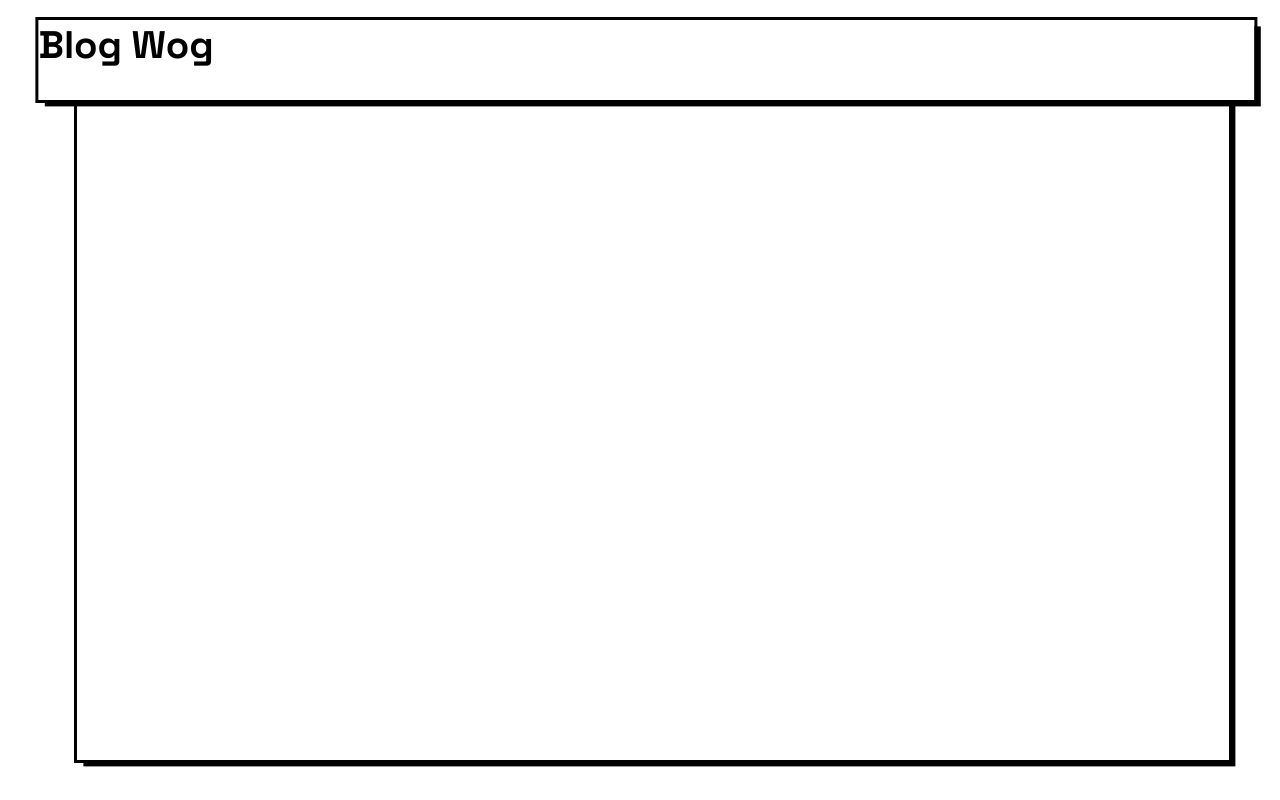
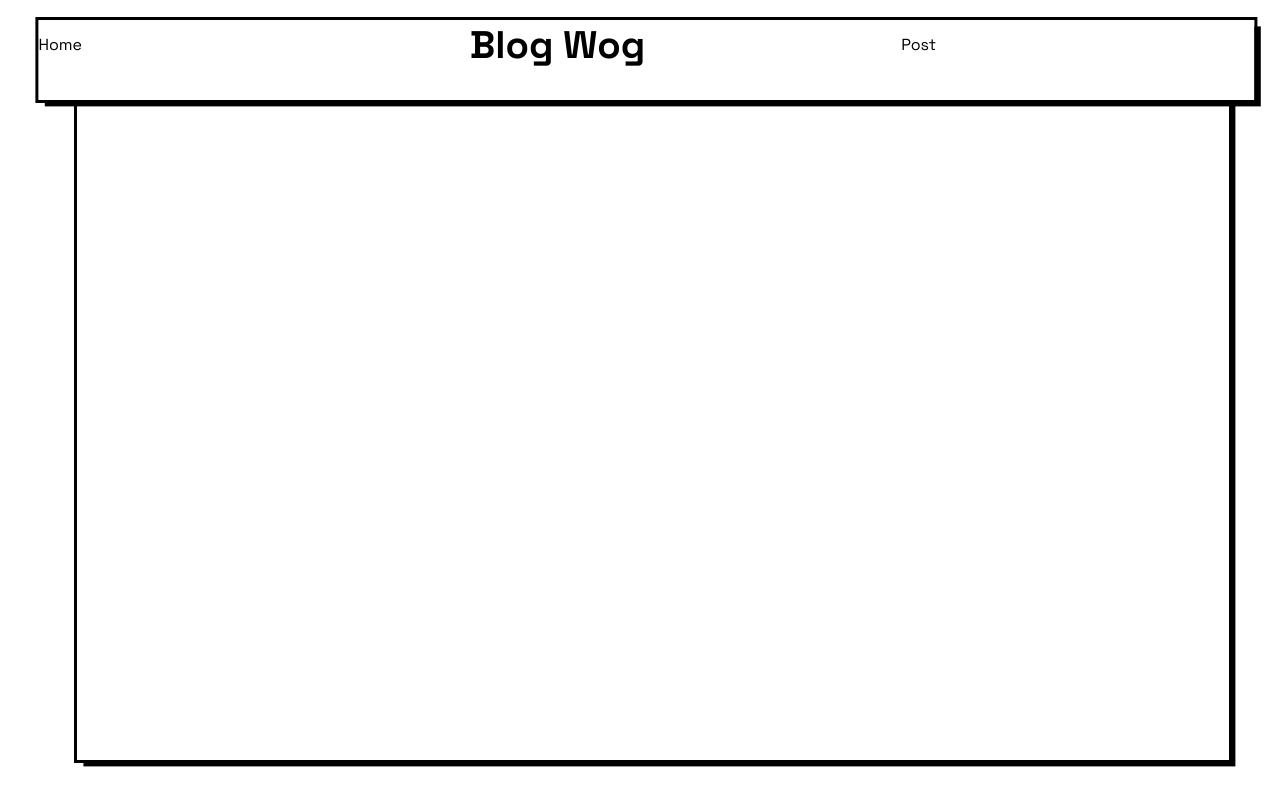
Before and after one commit to Blackoutxo/Blog-Wog, a SvelteKit app: page / in a window 1280 px wide. Built offline with nearby package versions, Linux system fonts and the light colour scheme.

Commit message:
move functions to button element on nav bar, remove done and move to settimeout for better results, add elements of nav bar fixed on grid

```diff
--- a/src/routes/+page.svelte
+++ b/src/routes/+page.svelte
@@ -7,11 +7,9 @@
         busy = true;
         open = !open;
 
-        setTimeout(() => {}, 100);
-    }
-
-    function done(e) {
-        if (e.target === e.currentTarget) busy = false;
+        setTimeout(() => {
+            busy = false;
+        }, 1500);
     }
 
 </script>
@@ -19,9 +17,15 @@
 <main class="main-block">
 
     <!---Nav bar--->
-    <nav class:open class:close={!open} onclick={toggle} ontransitionend={done}>
-        <div class="nav-header" class:vanish={!open}>
-            Blog Wog
+    <nav class:open class:close={!open}>
+        <button class="nav-toggle" aria-label={open ? "Open" : "Close"} onclick={toggle}>
+            <span class="material-symbols-outlined vanish" class:vanish={open}>menu</span>
+        </button>
+
+        <div class="nav-grid">
+            <div class="home">Home</div>
+            <div class="nav-header" class:vanish={!open}>Blog Wog</div>
+            <div class="post">Post</div>
         </div>
     </nav>
 
```
